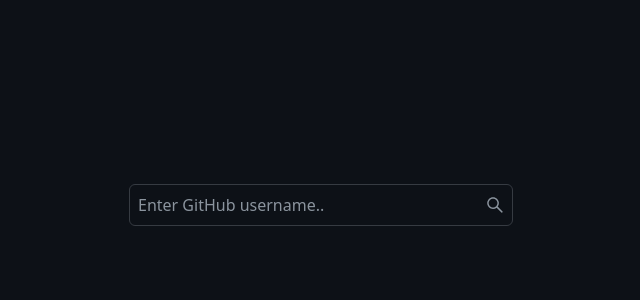
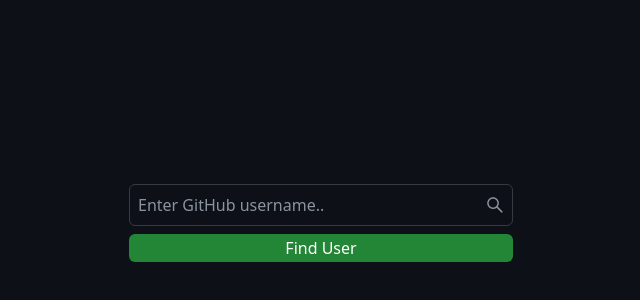
Before and after one commit to kgni/mvst-coding-challenge, a Next.js app: page / in a window 1280 px wide. Shown: the part 8-308 px from the top of the page, without its empty margins (319-959 px from the left). Built offline with nearby package versions, Linux system fonts and the light colour scheme; no server answers.

Commit message:
create search button

```diff
--- a/components/Search/Search.tsx
+++ b/components/Search/Search.tsx
@@ -5,6 +5,7 @@
 import { useQuery, UseQueryResult } from '@tanstack/react-query';
 import axios from 'axios';
 import { AnimatePresence } from 'framer-motion';
+import Button from '../UI/Button';
 
 // fethc user function
 
@@ -21,7 +22,8 @@
 const Search = () => {
 	const [inputValue, setInputValue] = useState('');
 	const [users, setUsers] = useState<UserSearchResult[] | null>(null);
-	const baseURL = `https://api.github.com/users/kgni`;
+	const baseURL = `https://api.github.com/users/${inputValue}`;
+	console.log(baseURL);
 
 	// grab all users
 
@@ -58,8 +60,9 @@
 				/>
 				{/* AnimatePresence is used for exit animations (on unmount of the SearchResultsUserDropDown component) */}
 				<AnimatePresence>
-					{<SearchResultsUserDropDown users={users} />}
+					{inputValue && <SearchResultsUserDropDown users={users} />}
 				</AnimatePresence>
+				<Button>Find User</Button>
 			</div>
 		</section>
 	);
--- /dev/null
+++ b/components/UI/Button.tsx
@@ -0,0 +1,11 @@
+import React, { PropsWithChildren } from 'react';
+
+const Button: React.FC<PropsWithChildren> = ({ children }) => {
+	return (
+		<button className="text-white bg-btnAccent w-full py-[2px] rounded-md hover:bg-btnAccentHover">
+			{children}
+		</button>
+	);
+};
+
+export default Button;
--- a/tailwind.config.js
+++ b/tailwind.config.js
@@ -17,6 +17,8 @@
 				btnBorder: '#363B42',
 				btnBorderHover: '#8B949E',
 				btnText: '#C9D1D9',
+				btnAccent: '#238636',
+				btnAccentHover: '#2ea043',
 			},
 		},
 	},
```
